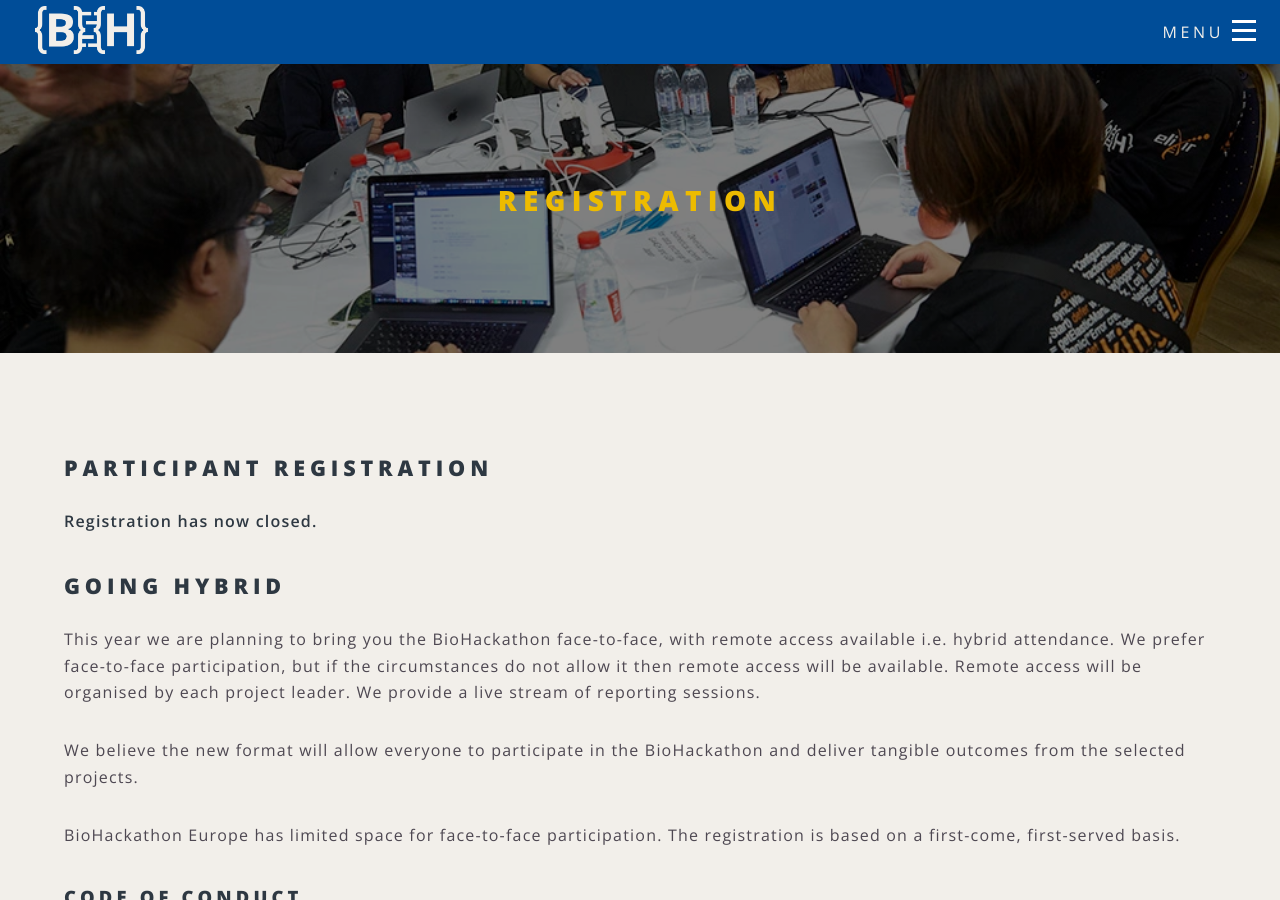
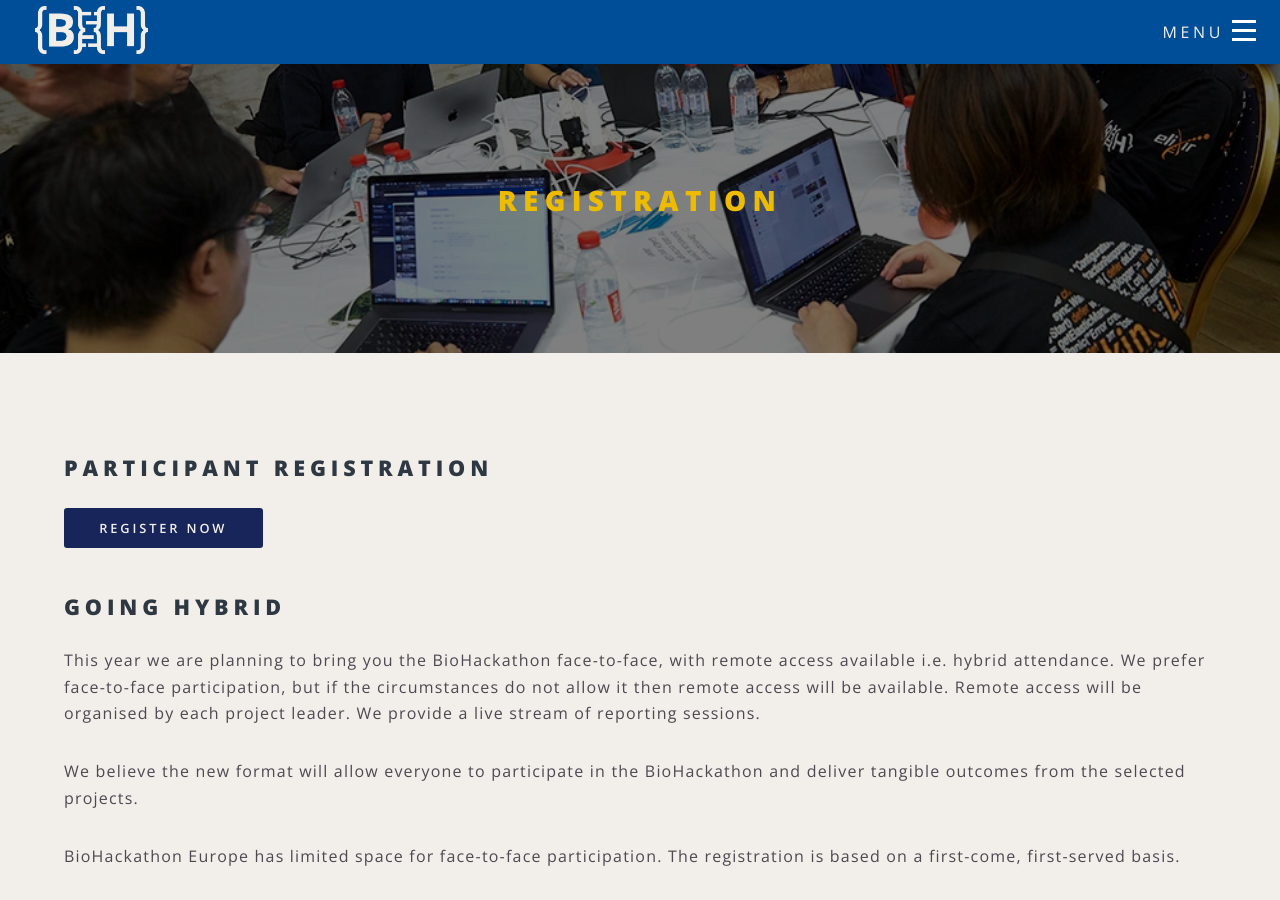
Before and after one commit to elixir-europe/biohackathon-europe-2021, a Jekyll site: the page built from registration.html, in a window 1280 px wide and 900 px high. Built offline with Jekyll 4.4.1, drawn with Linux system fonts in a browser that asks for light colours; nearby versions of some CDN libraries.

Commit message:
Re-add registration link

```diff
--- a/registration.html
+++ b/registration.html
@@ -7,8 +7,8 @@ body_class: registration
     <section>
         <h2>Participant registration</h2>
 
-        <p><strong>Registration has now closed.</strong></p>
-        <!-- <a href="https://www.eventbrite.co.uk/e/biohackathon-europe-2020-registration-104117179286" target="_blank" class="button fit special">Register here!</a>-->
+        <!--<p><strong>Registration has now closed.</strong></p>-->
+       <p><a class="button special" href="https://elixir-events.eventscase.com/attendance/event/index/40160/EN">Register now</a></p>
 
         <h2>Going hybrid</h2>
         <p>This year we are planning to bring you the BioHackathon face-to-face, with remote access available i.e. hybrid attendance. We prefer face-to-face participation, but if the circumstances do not allow it then remote access will be available. Remote access will be organised by each project leader. We provide a live stream of reporting sessions.</p>
```
